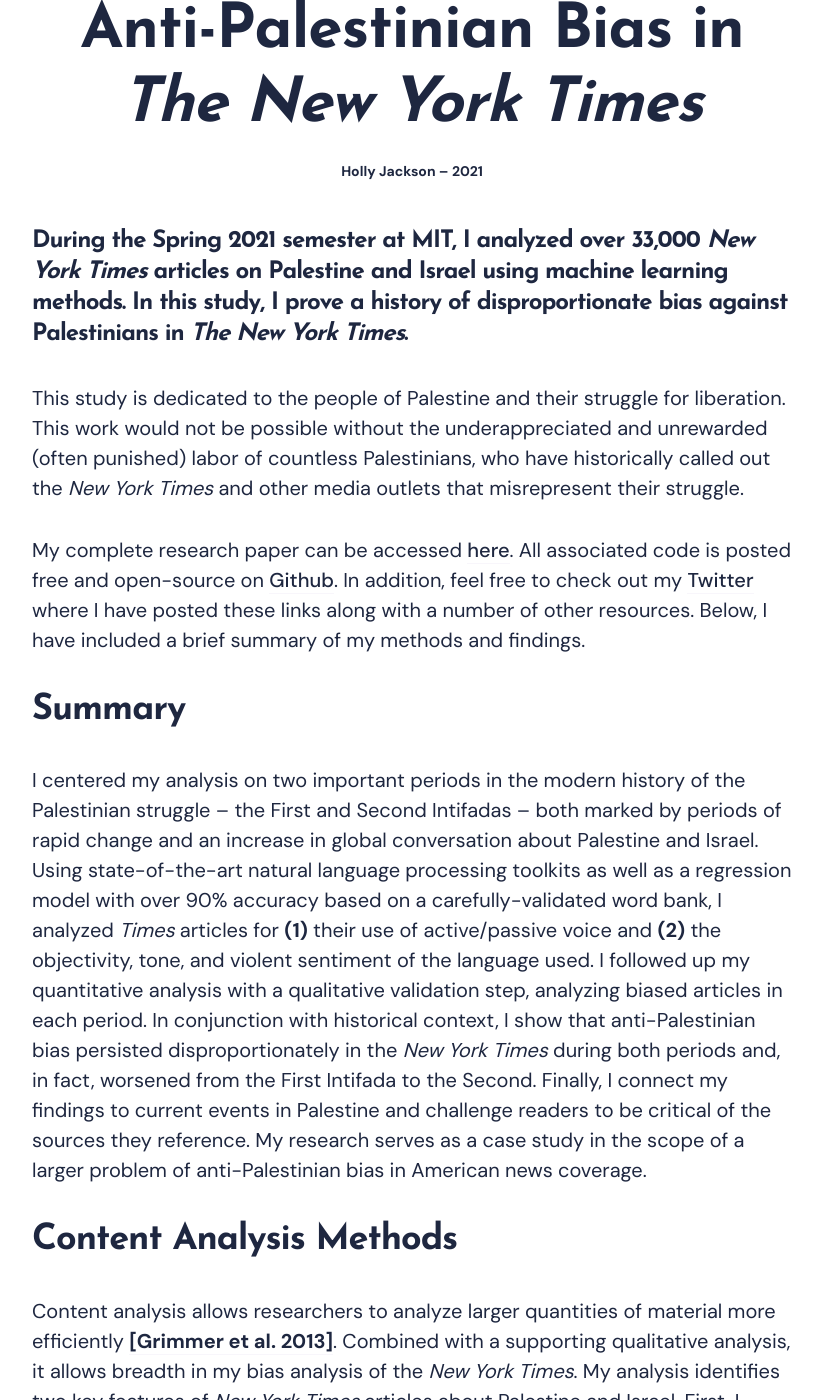
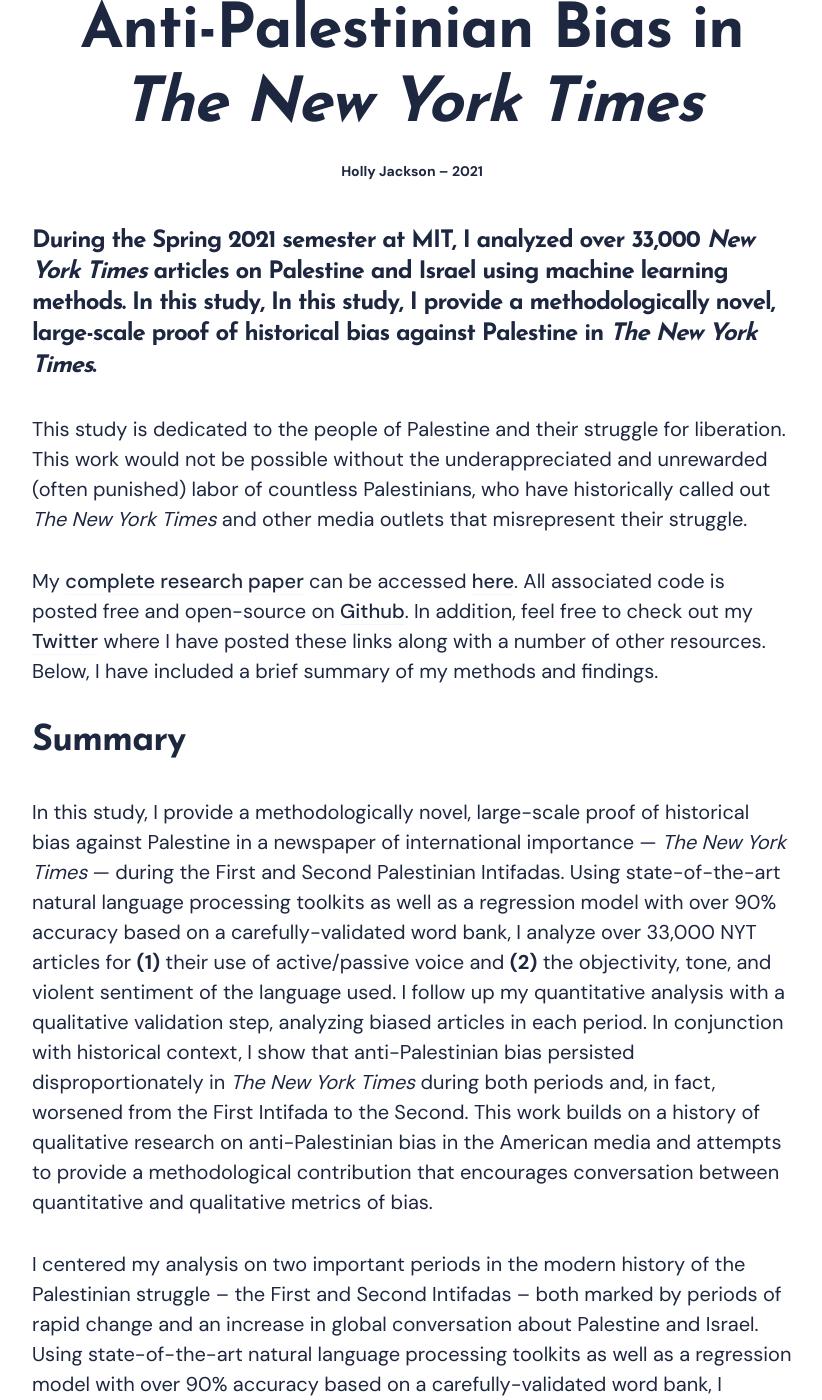
Before and after one commit to hollyjackson/hollyjackson.github.io, a Jekyll site: the page built from _posts/2021-10-01-anti-palestinian-bias-in-the-new-york-times.markdown, in a window 1280 px wide and 1400 px high, scrolled down 323 px. Shown: the whole window, without its empty margins (228-1050 px from the left). Built offline with Jekyll 4.4.1, drawn with Linux system fonts in a browser that asks for light colours; nearby versions of some CDN libraries.

Commit message:
updated nyt bias page

```diff
--- a/_posts/2021-10-01-anti-palestinian-bias-in-the-new-york-times.markdown
+++ b/_posts/2021-10-01-anti-palestinian-bias-in-the-new-york-times.markdown
@@ -7,13 +7,15 @@
 tags:   [MIT, interdisciplinary, human rights]
 ---
 
-### During the Spring 2021 semester at MIT, I analyzed over 33,000 *New York Times* articles on Palestine and Israel using machine learning methods.  In this study, I prove a history of disproportionate bias against Palestinians in *The New York Times*.
+### During the Spring 2021 semester at MIT, I analyzed over 33,000 *New York Times* articles on Palestine and Israel using machine learning methods.  In this study, In this study, I provide a methodologically novel, large-scale proof of historical bias against Palestine in *The New York Times*.
 
-This study is dedicated to the people of Palestine and their struggle for liberation. This work would not be possible without the underappreciated and unrewarded (often punished) labor of countless Palestinians, who have historically called out the *New York Times* and other media outlets that misrepresent their struggle.
+This study is dedicated to the people of Palestine and their struggle for liberation. This work would not be possible without the underappreciated and unrewarded (often punished) labor of countless Palestinians, who have historically called out *The New York Times* and other media outlets that misrepresent their struggle.
 
-My complete research paper can be accessed [here](http://web.mit.edu/hjackson/www/The_NYT_Distorts_the_Palestinian_Struggle.pdf).  All associated code is posted free and open-source on [Github](https://github.com/hollyjackson/NYT_Content_Analysis).  In addition, feel free to check out my [Twitter](https://twitter.com/h_jackson_/status/1395406943192297481?s=20) where I have posted these links along with a number of other resources.  Below, I have included a brief summary of my methods and findings.
+My [complete research paper](http://web.mit.edu/hjackson/www/The_NYT_Distorts_the_Palestinian_Struggle.pdf) can be accessed [here](http://web.mit.edu/hjackson/www/The_NYT_Distorts_the_Palestinian_Struggle.pdf).  All associated code is posted free and open-source on [Github](https://github.com/hollyjackson/NYT_Content_Analysis).  In addition, feel free to check out my [Twitter](https://twitter.com/h_jackson_/status/1395406943192297481?s=20) where I have posted these links along with a number of other resources.  Below, I have included a brief summary of my methods and findings.
 
 # Summary
+
+In this study, I provide a methodologically novel, large-scale proof of historical bias against Palestine in a newspaper of international importance — *The New York Times* — during the First and Second Palestinian Intifadas. Using state-of-the-art natural language processing toolkits as well as a regression model with over 90% accuracy based on a carefully-validated word bank, I analyze over 33,000 NYT articles for __(1)__ their use of active/passive voice and __(2)__ the objectivity, tone, and violent sentiment of the language used. I follow up my quantitative analysis with a qualitative validation step, analyzing biased articles in each period. In conjunction with historical context, I show that anti-Palestinian bias persisted disproportionately in *The New York Times* during both periods and, in fact, worsened from the First Intifada to the Second.  This work builds on a history of qualitative research on anti-Palestinian bias in the American media and attempts to provide a methodological contribution that encourages conversation between quantitative and qualitative metrics of bias.
 
 I centered my analysis on two important periods in the modern history of the Palestinian struggle – the First and Second Intifadas – both marked by periods of rapid change and an increase in global conversation about Palestine and Israel.  Using state-of-the-art natural language processing toolkits as well as a regression model with over 90% accuracy based on a carefully-validated word bank, I analyzed *Times* articles for __(1)__ their use of active/passive voice and __(2)__ the objectivity, tone, and violent sentiment of the language used.  I followed up my quantitative analysis with a qualitative validation step, analyzing biased articles in each period.  In conjunction with historical context, I show that anti-Palestinian bias persisted disproportionately in the *New York Times* during both periods and, in fact, worsened from the First Intifada to the Second.  Finally, I connect my findings to current events in Palestine and challenge readers to be critical of the sources they reference.  My research serves as a case study in the scope of a larger problem of anti-Palestinian bias in American news coverage.
 
```
Also changed, not shown: _pages/about.md (+1 -1 lines).
